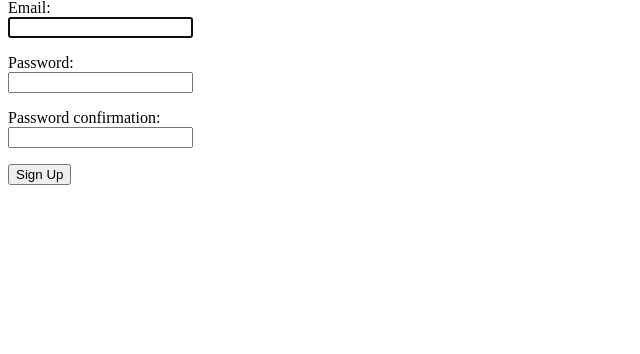
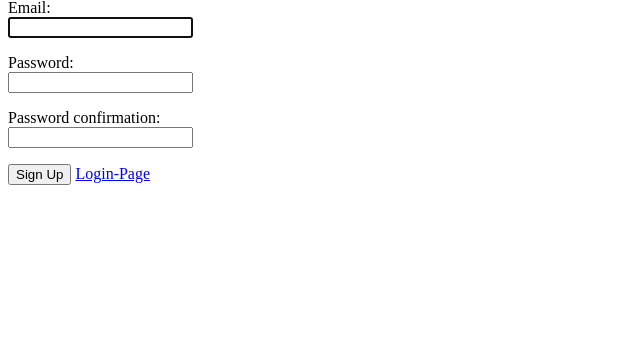
Before and after one commit to JingSZhuo/Auction-Web-App, a Django app: page /signupPage/ in a window 1280 px wide. Shown: the part 81-435 px from the top of the page, without its empty margins (0-640 px from the left). Run offline with Django 4.2, Linux system fonts and the light colour scheme.

Commit message:
added urls to login and signup pages

```diff
--- a/auction_project/auction_app/templates/authentication/login.html
+++ b/auction_project/auction_app/templates/authentication/login.html
@@ -18,6 +18,7 @@
 
 
     <button type="submit">Login</button>
+    <a href="{% url 'signup' %}">Signup-Page</a>
 
 
 </form>
--- a/auction_project/auction_app/templates/authentication/signup.html
+++ b/auction_project/auction_app/templates/authentication/signup.html
@@ -17,6 +17,7 @@
     <input type="password" name="password"> {% endcomment %}
 
     <button type="submit">Sign Up</button>
+    <a href="{% url 'login' %}">Login-Page</a>
 
 </form>
 {% endblock  %}
```
Also changed, not shown: auction_project/db.sqlite3.
